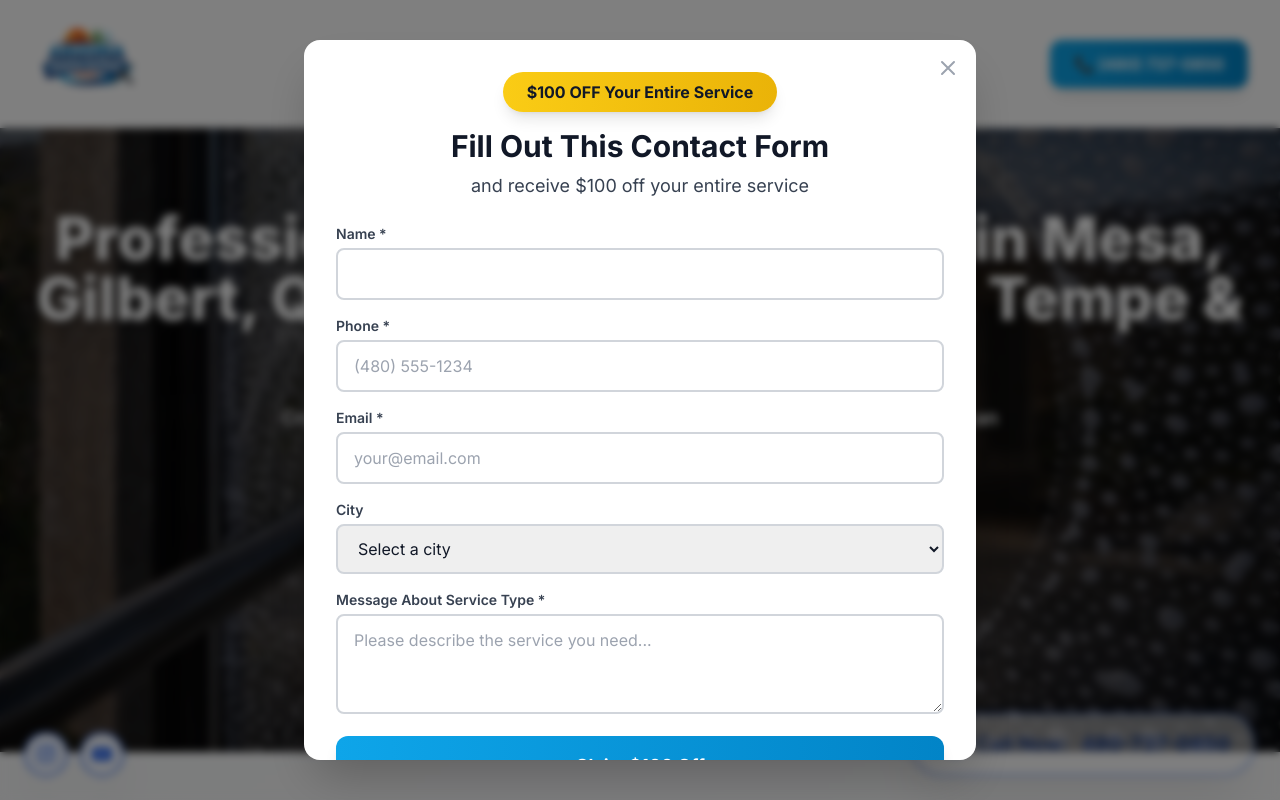
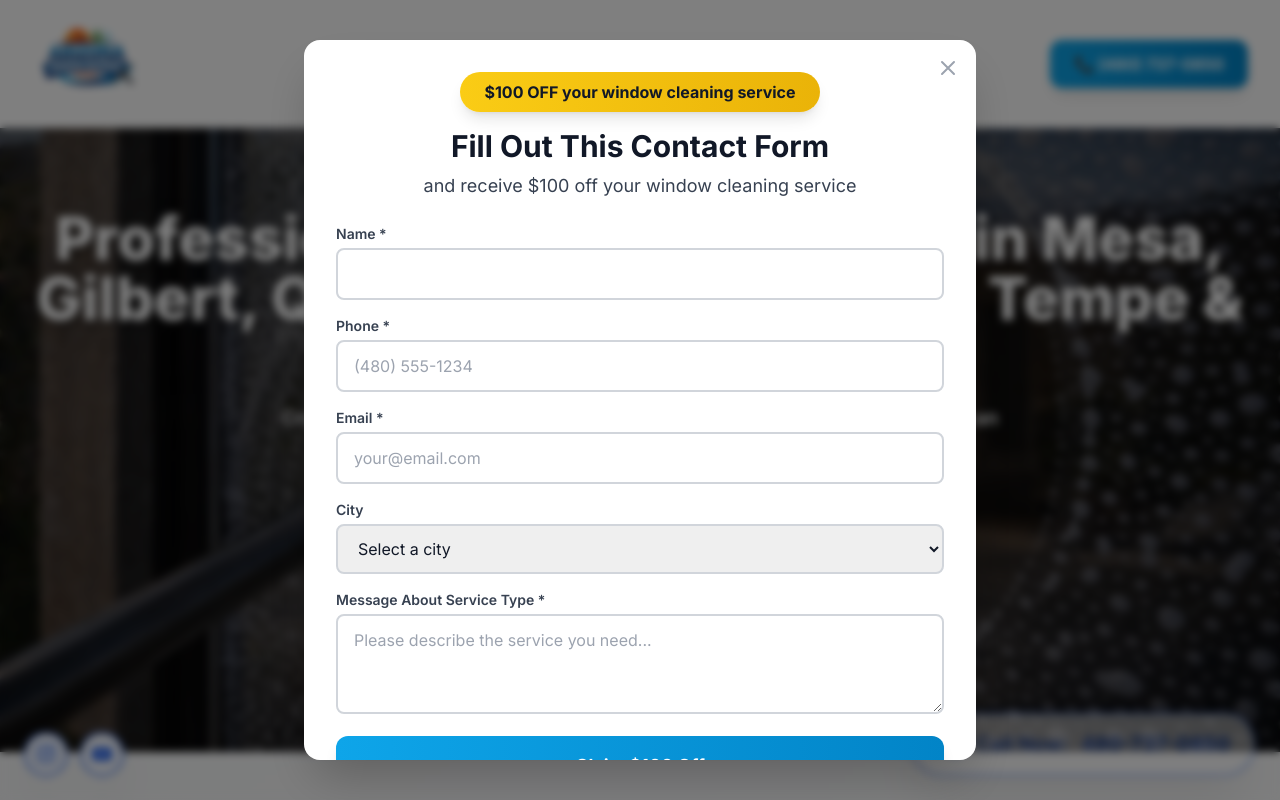
Before and after one commit to Masonba11/arizonawindowwashingpros, a Next.js app: page / in a window 1280 px wide. Shown: the top 800 px of the page. Built offline with nearby package versions, Linux system fonts and the light colour scheme.

Commit message:
Update popup text to ' OFF your window cleaning service'
- Changed badge text from ' OFF Your Entire Service' to ' OFF your window cleaning service'
- Updated subtitle text to match
- More specific and clear offer messaging

```diff
--- a/components/PopupContactForm.tsx
+++ b/components/PopupContactForm.tsx
@@ -117,14 +117,14 @@ export default function PopupContactForm() {
           <div className="text-center mb-6">
             <div className="inline-block mb-4">
               <div className="bg-gradient-to-r from-yellow-400 to-yellow-500 text-gray-900 px-6 py-2 rounded-full font-bold text-sm md:text-base shadow-lg">
-                $100 OFF Your Entire Service
+                $100 OFF your window cleaning service
               </div>
             </div>
             <h2 className="text-2xl md:text-3xl font-bold text-gray-900 mb-2">
               Fill Out This Contact Form
             </h2>
             <p className="text-lg text-gray-700">
-              and receive $100 off your entire service
+              and receive $100 off your window cleaning service
             </p>
           </div>
 
```
